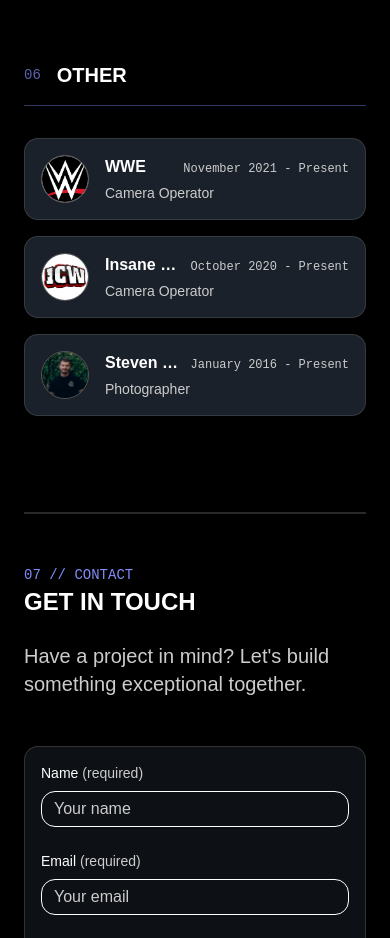
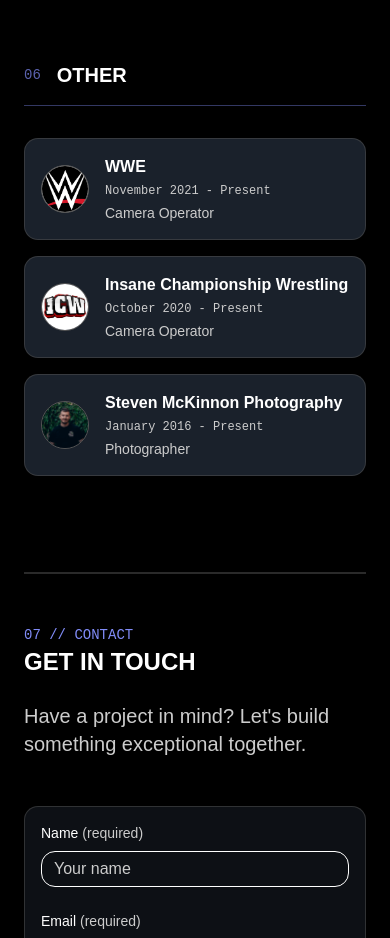
Before and after one commit to stevenmckinnon/resume-nextjs, a Next.js app: page / in a window 390 px wide. Shown: the part 5700-6638 px from the top of the page. Built offline with nearby package versions, Linux system fonts and the light colour scheme.

Commit message:
Refactor layout in Page and SimpleCard components to improve responsiveness. Update grid structure in Page to a flex layout and adjust SimpleCard's item alignment for better visual consistency across different screen sizes.

```diff
--- a/src/app/page.tsx
+++ b/src/app/page.tsx
@@ -143,7 +143,7 @@
         </Section>
 
         <Section id="other" title="Other" number="06">
-          <div className="grid grid-cols-1 sm:grid-cols-2 gap-4">
+          <div className="flex flex-col gap-4">
             {DATA.otherWork.map((work, id) => (
               <BlurFade
                 key={`${work.company}-${work.start}`}
--- a/src/components/simple-card.tsx
+++ b/src/components/simple-card.tsx
@@ -32,7 +32,7 @@
         </Avatar>
         <div className="flex-1 min-w-0">
           <div className="flex flex-col gap-1">
-            <div className="flex justify-between items-baseline gap-2">
+            <div className="flex flex-col md:flex-row md:items-baseline md:justify-between gap-1">
               <h4 className="font-display font-bold text-base truncate group-hover:text-primary transition-colors">
                 {title}
               </h4>
```
